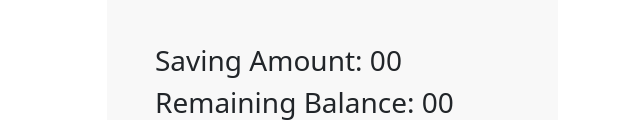
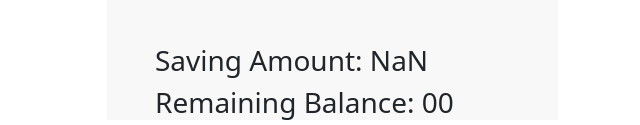
Before and after one commit to chamakkarmakar/money-master, a plain HTML site: page index.html in a window 1280 px wide. Both pictures are taken after typing "Sample" into the empty fields and a click on the button "Save". Shown: the part 752-877 px from the top of the page, 640-1280 px from the left. Drawn offline with nearby package versions, Linux system fonts and the light colour scheme.

Commit message:
saving part

```diff
--- a/index.html
+++ b/index.html
@@ -67,14 +67,14 @@
 
                             <div class="my-5">
                                 <label class="ps-5">Save</label>
-                                <input size="5" class=" border  rounded" style="background-color: #DCDCDC;" type="text">
+                                <input id="saving-value" size="5" class=" border  rounded" style="background-color: #DCDCDC;" type="text">
                                 <span>
-                                    %</span> <button class="btn btn-primary px-5">Save</button>
+                                    %</span> <button class="btn btn-primary px-5" id="save-btn">Save</button>
 
                             </div>
                             <div>
-                                <h3> Saving Amount: <span>00</span></h3>
-                                <h3> Remaining Balance: <span>00</span></h3>
+                                <h3> Saving Amount: <span id="saving-amount">00</span></h3>
+                                <h3> Remaining Balance: <span id="remaining-balance">00</span></h3>
 
                             </div>
 
--- a/money.js
+++ b/money.js
@@ -1,26 +1,20 @@
 // input field handling
-function inputData(input){
+function inputData(input) {
     const inputField = document.getElementById(input + '-value');
     const inputValue = parseInt(inputField.value);
     return inputValue;
 }
 // result field handling
-function resultData(result){
+function resultData(result) {
     const resultField = document.getElementById(result);
     return resultField;
 }
 // Event for Calculate Button
-document.getElementById('calculate-btn').addEventListener('click',function(){
+document.getElementById('calculate-btn').addEventListener('click', function () {
     const incomeValue = inputData('income');
     const foodValue = inputData('food');
     const rentValue = inputData('rent');
     const clothValue = inputData('cloth');
-
-    // const expense = foodValue + rentValue + clothValue;
-    // const balance = incomeValue - expense;
-
-    // resultData('total-expense').innerText=expense;
-    // resultData('balance').innerText=balance;
 
     if (isNaN(incomeValue) || isNaN(foodValue) || isNaN(rentValue) || isNaN(clothValue)) {
         alert("please give valid number");
@@ -41,3 +35,19 @@ document.getElementById('calculate-btn').addEventListener('click',function(){
         }
     }
 });
+// Event for Saving Button
+document.getElementById("save-btn").addEventListener("click", function () {
+
+    // saving amount
+    const saveParcent = inputData("saving");
+    const incomeValue = inputData("income");
+
+    const savingAmount = incomeValue * (saveParcent / 100);
+    resultData("saving-amount").innerText = savingAmount;
+
+    // remaining balance
+    const balance = resultData("balance").innerText;
+    const remainingBalnce = balance - savingAmount;
+    resultData("Remaining-Balance").innerText = remainingBalnce;
+
+});
```
Lines whose indentation alone changed are shown as unchanged.
